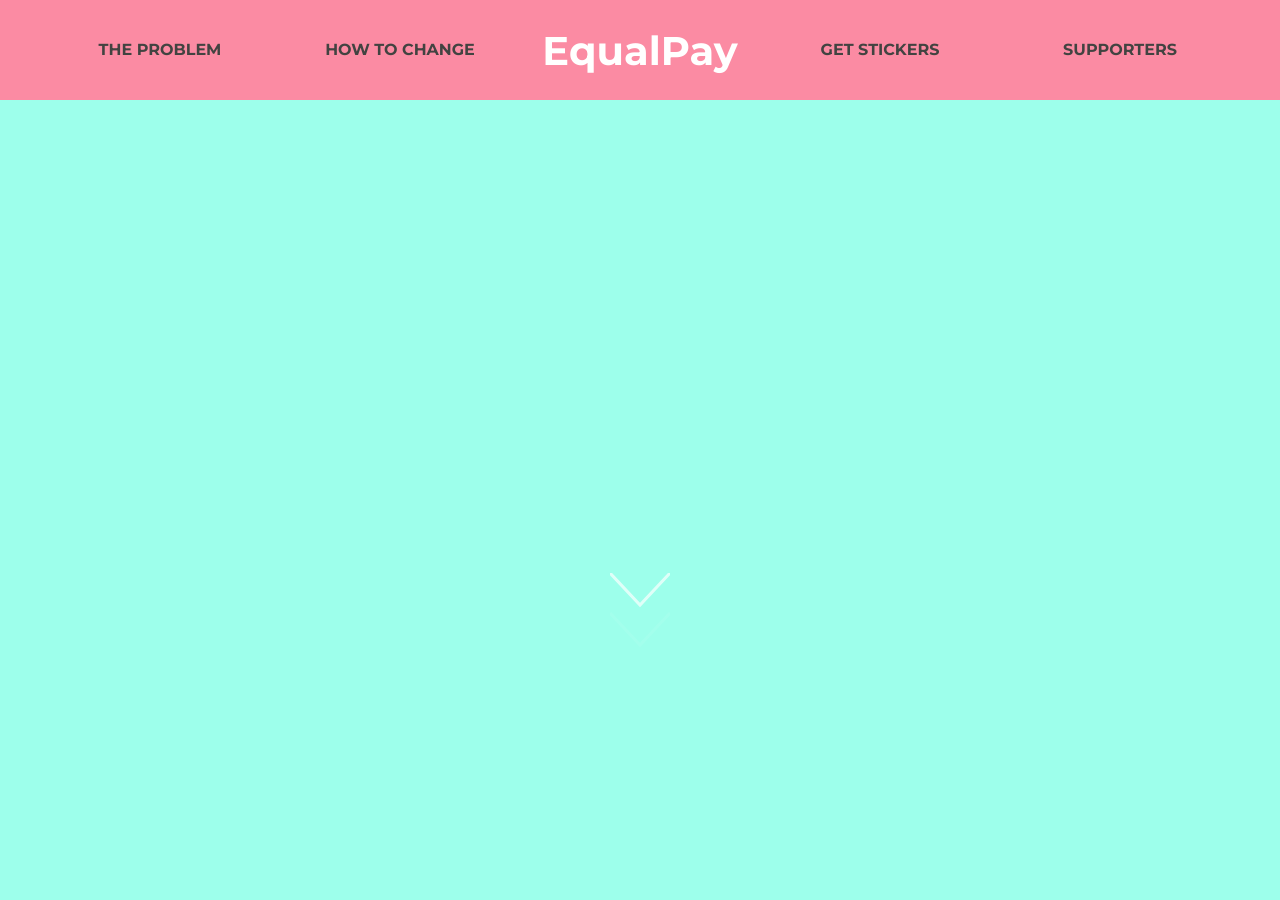
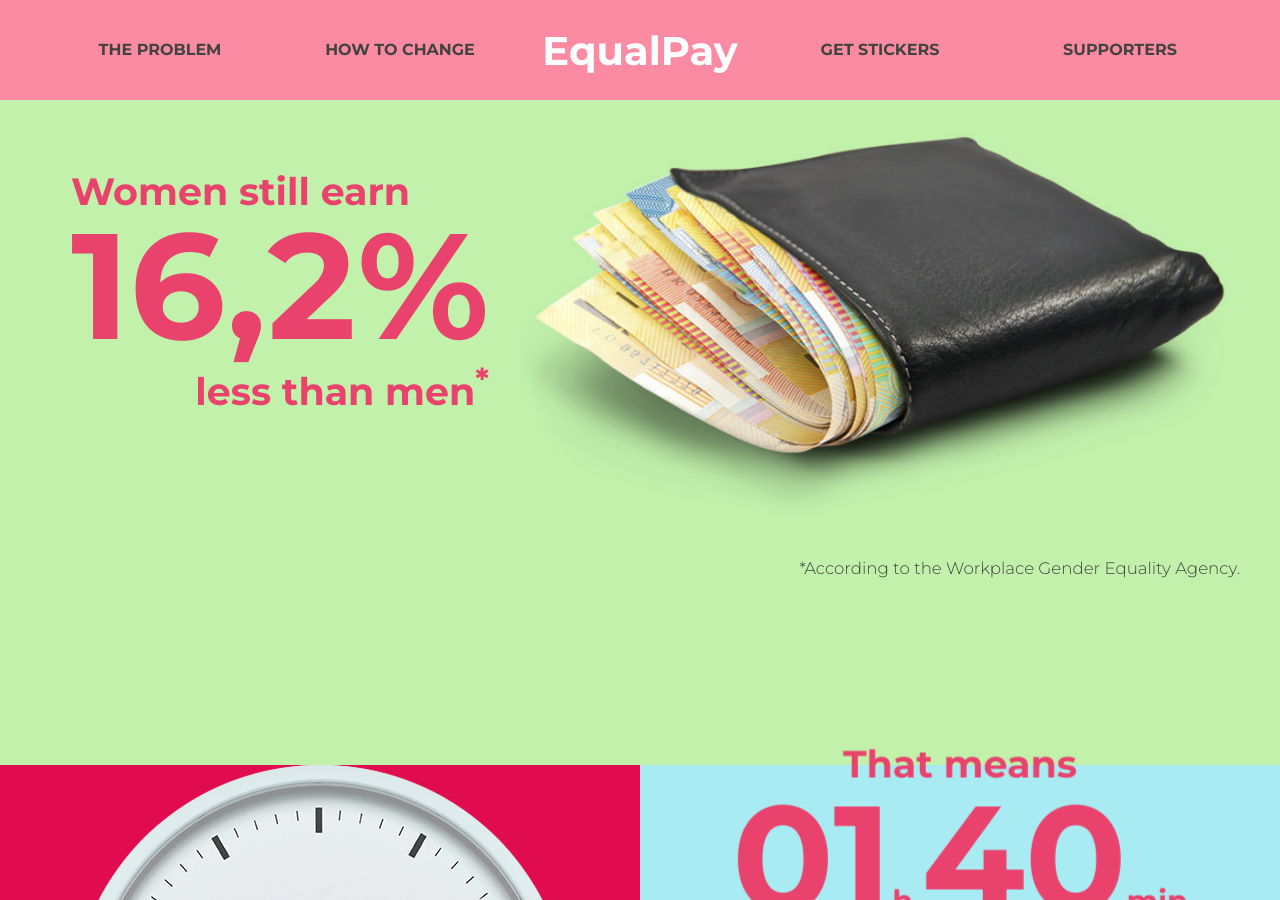
Before and after one commit to ticidesign/equalpay, a Jekyll site: the page built from src/index.html, in a window 1280 px wide and 900 px high. Built offline with Jekyll 4.4.1, drawn with Linux system fonts in a browser that asks for light colours.

Commit message:
Removing first section

```diff
--- a/src/index.html
+++ b/src/index.html
@@ -2,7 +2,7 @@
 layout: default
 id: home
 ---
-<section id="first" class="first">
+<!--<section id="first" class="first">
   <div class="wrapper">
     <div class="video_wrapper">
       <iframe width="560" height="315" src="https://www.youtube.com/embed/07G228pDEgg" frameborder="0" allowfullscreen></iframe>
@@ -15,7 +15,7 @@ id: home
       </svg>
     </a>
   </div>
-</section>
+</section>-->
 
 <section id="problem" class="problem">
   <div class="wrapper row">
```
Also changed, not shown: 2 other files.
